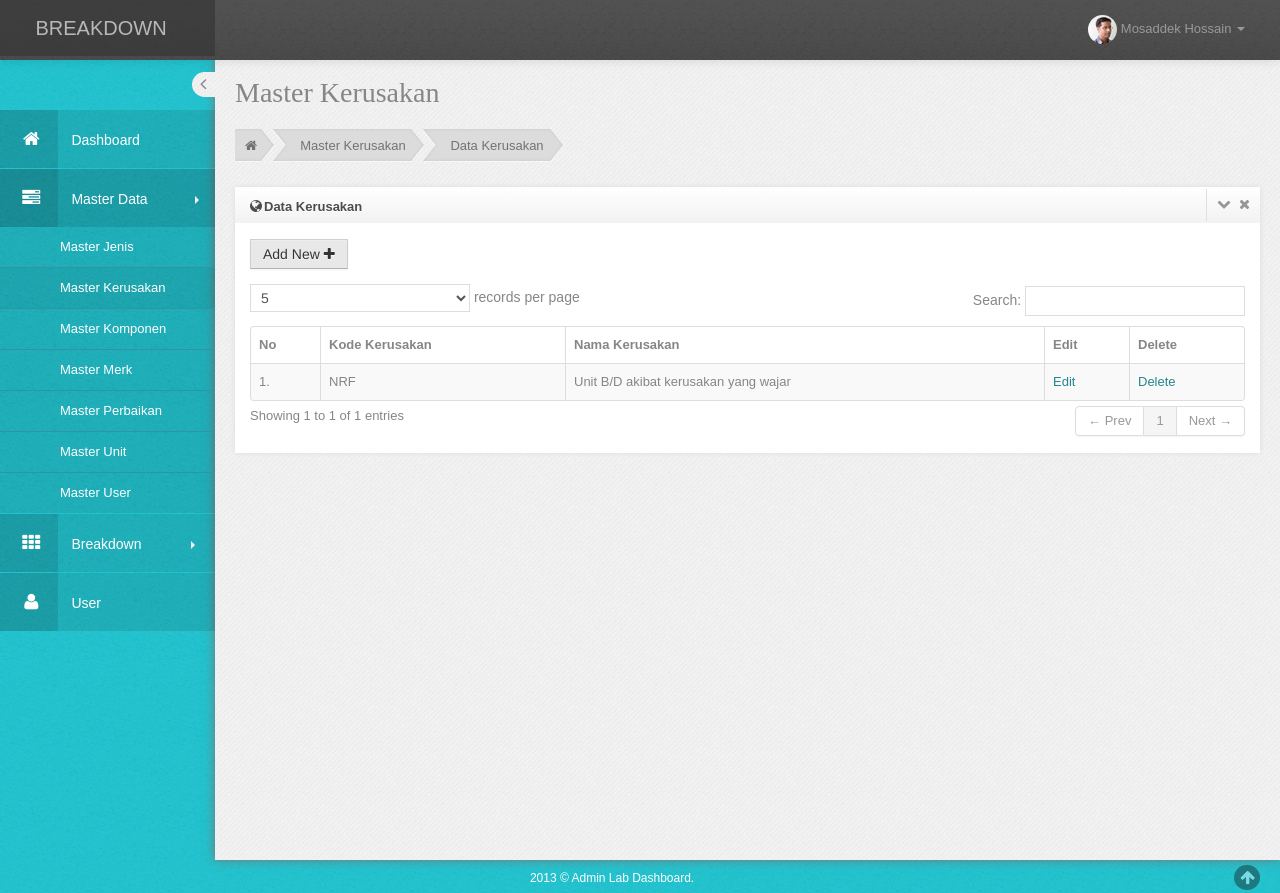
After one commit to EgaBudimanItera/andini_breakdown, a CodeIgniter app: page /andini_breakdown/master_kerusakan in a window 1280 px wide. The commit adds this page. Run offline with CodeIgniter, Linux system fonts and the light colour scheme; data comes from the database, SQL or seed files in the repository; some web fonts are replaced.

Commit message:
master kerusakan done

```diff
--- /dev/null
+++ b/application/controllers/Master_kerusakan.php
@@ -0,0 +1,134 @@
+<?php
+defined('BASEPATH') OR exit('No direct script access allowed');
+
+class Master_kerusakan extends CI_Controller {
+
+	/**
+	 * Index Page for this controller.
+	 *
+	 * Maps to the following URL
+	 * 		http://example.com/index.php/welcome
+	 *	- or -
+	 * 		http://example.com/index.php/welcome/index
+	 *	- or -
+	 * Since this controller is set as the default controller in
+	 * config/routes.php, it's displayed at http://example.com/
+	 *
+	 * So any other public methods not prefixed with an underscore will
+	 * map to /index.php/welcome/<method_name>
+	 * @see https://codeigniter.com/user_guide/general/urls.html
+	 */
+	public function __construct(){
+		parent::__construct();
+		$this->load->model('Model');
+	}
+
+	public function index()
+	{
+		$data = array(
+			'link' => 'master_kerusakan',
+			'page' => 'kerusakan/data_kerusakan',
+			'script' => 'kerusakan/script',
+			'row' => $this->Model->getdata('kerusakan')
+		);
+		$this->load->view('template/wrapper', $data);
+	}
+
+	public function get_kerusakan(){
+		$id = $this->input->post('kdkerusakan', true);
+		$getdata = $this->Model->getdata('kerusakan', array('kdkerusakan' => $id));
+		echo json_encode($getdata->row());
+	}
+
+	public function save_kerusakan(){
+		$kodekerusakan = $this->input->post('kode_kerusakan', true);
+		$namakerusakan = $this->input->post('nama_kerusakan', true);
+
+		//cek kode kerusakan
+		$cek = $this->Model->getdata('kerusakan', array('kdkerusakan' => $kodekerusakan));
+		if($cek->num_rows() != 0){
+			$msg = array(
+				'status' => 'gagal',
+				'txt' => "<div class='alert alert-danger'>Maaf, kode kerusakan sudah digunakan..</div>",
+			);
+			echo json_encode($msg);
+			exit();
+		}
+
+		//definisi data to save
+		$data = array(
+			'kdkerusakan' => $kodekerusakan,
+			'keterangan' => $namakerusakan
+		);
+
+		//save data
+		$simpan =  $this->Model->insertdata('kerusakan', $data);
+
+		if($simpan){
+			$msg = array(
+				'status' => 'sukses',
+				'txt' => "<div class='alert alert-success'>Data berhasil disimpan</div>",
+			);
+			echo json_encode($msg);
+			exit();
+		}else{
+			$msg = array(
+				'status' => 'gagal',
+				'txt' => "<div class='alert alert-danger'>Maaf, data gagal disimpan</div>",
+			);
+			echo json_encode($msg);
+			exit();
+		}
+
+	}
+
+	public function update_kerusakan(){
+		$kodekerusakan = $this->input->post('kode_kerusakan_edit', true);
+		$namakerusakan = $this->input->post('nama_kerusakan_edit', true);
+		$data = array(
+			// 'kdkerusakan' => $kodekerusakan,
+			'keterangan' => $namakerusakan
+		);
+
+		//save data
+		$simpan =  $this->Model->updatedata('kerusakan',array('kdkerusakan' => $kodekerusakan), $data);
+
+		if($simpan){
+			$msg = array(
+				'status' => 'sukses',
+				'txt' => "<div class='alert alert-success'>Data berhasil disimpan</div>",
+			);
+			echo json_encode($msg);
+			exit();
+		}else{
+			$msg = array(
+				'status' => 'gagal',
+				'txt' => "<div class='alert alert-danger'>Maaf, data gagal disimpan</div>",
+			);
+			echo json_encode($msg);
+			exit();
+		}
+	}
+
+	public function delete_kerusakan(){
+		$kodekerusakan = $this->input->post('kdkerusakan', true);
+		//delete data
+		$hapus =  $this->Model->removedata('kerusakan',array('kdkerusakan' => $kodekerusakan));
+
+		if($hapus){
+			$msg = array(
+				'status' => 'sukses',
+				'txt' => "<div class='alert alert-success'>Data berhasil dihapus</div>",
+			);
+			echo json_encode($msg);
+			exit();
+		}else{
+			$msg = array(
+				'status' => 'gagal',
+				'txt' => "<div class='alert alert-danger'>Maaf, data gagal dihapus</div>",
+			);
+			echo json_encode($msg);
+			exit();
+		}
+	}
+}
--- /dev/null
+++ b/application/views/kerusakan/data_kerusakan.php
@@ -0,0 +1,170 @@
+<!-- BEGIN PAGE -->
+<div id="main-content">
+         <!-- BEGIN PAGE CONTAINER-->
+         <div class="container-fluid">
+            <!-- BEGIN PAGE HEADER-->
+            <div class="row-fluid">
+               <div class="span12">
+
+                  <!-- BEGIN PAGE TITLE & BREADCRUMB-->
+                   <h3 class="page-title">
+                     Master Kerusakan
+
+                  </h3>
+                   <ul class="breadcrumb">
+                       <li>
+                           <a href="#"><i class="icon-home"></i></a><span class="divider">&nbsp;</span>
+                       </li>
+                       <li>
+                           <a href="#">Master Kerusakan</a> <span class="divider">&nbsp;</span>
+                       </li>
+                       <li><a href="#">Data Kerusakan</a><span class="divider-last">&nbsp;</span></li>
+                   </ul>
+                   <!-- END PAGE TITLE & BREADCRUMB-->
+               </div>
+            </div>
+            <!-- END PAGE HEADER-->
+            <!-- BEGIN PAGE CONTENT-->
+            <div class="row-fluid">
+               <div class="span12">
+                  <div class="widget">
+                        <div class="widget-title">
+                           <h4><i class="icon-globe"></i>Data Kerusakan</h4>
+                           <span class="tools">
+                           <a href="javascript:;" class="icon-chevron-down"></a>
+                           <a href="javascript:;" class="icon-remove"></a>
+                           </span>
+                        </div>
+                        <div class="widget-body">
+                            <div class="portlet-body">
+                                <div class="clearfix">
+                                    <div class="btn-group">
+                                        <button id="" class="btn green add_kerusakan">
+                                            Add New <i class="icon-plus"></i>
+                                        </button>
+                                    </div>
+
+                                </div>
+                                <div class="space15"></div>
+                                <table class="table table-striped table-hover table-bordered" id="sample_editable_1">
+                                    <thead>
+                                    <tr>
+                                        <th>No</th>
+                                        <th>Kode Kerusakan</th>
+                                        <th>Nama Kerusakan</th>
+                                        <th>Edit</th>
+                                        <th>Delete</th>
+                                    </tr>
+                                    </thead>
+                                    <tbody>
+                                    <?php $no = 1;foreach($row->result() as $record){?>
+                                    <tr class="">
+                                        <td><?=$no++?>.</td>
+                                        <td><?=$record->kdkerusakan?></td>
+                                        <td><?=$record->keterangan?></td>
+                                        <td><a href="#" class="editdata" id="<?=$record->kdkerusakan?>">Edit</a></td>
+                                        <td><a href="#" class="deletedata" id="<?=$record->kdkerusakan?>">Delete</a></td>
+                                    </tr>
+                                    <?php }?>
+                                    </tbody>
+                                </table>
+                            </div>
+                        </div>
+                  </div>
+               </div>
+            </div>
+            <!-- END PAGE CONTENT-->
+         </div>
+         <!-- END PAGE CONTAINER-->
+      </div>
+      <!-- END PAGE -->
+
+<!-- Modal -->
+<div id="modal_kerusakan" class="modal fade" role="dialog">
+  <div class="modal-dialog">
+
+    <!-- Modal content-->
+    <div class="modal-content">
+      <div class="modal-header">
+        <button type="button" class="close" data-dismiss="modal">&times;</button>
+        <h4 class="modal-title">Kerusakan</h4>
+      </div>
+      <div class="modal-body">
+        <form id="form_kerusakan">
+          <div class="form-group">
+            <label>Kode Kerusakan <small>(max. 5 char)</small></label>
+            <input type="text" name="kode_kerusakan" id="kode_kerusakan" class="span12" maxlength="5" required />
+
+          </div>
+          <div class="form-group">
+            <label>Nama Kerusakan</label>
+            <input type="text" name="nama_kerusakan" id="nama_kerusakan" class="span12" required/>
+          </div>
+          <button type="submit" class="btn btn-success">Save</button>
+        </form>
+        <div id="notif_kerusakan"></div>
+      </div>
+      <div class="modal-footer">
+        <button type="button" class="btn btn-default" data-dismiss="modal">Close</button>
+      </div>
+    </div>
+
+  </div>
+</div>
+
+
+<!-- Modal -->
+<div id="modal_kerusakan_edit" class="modal fade" role="dialog">
+  <div class="modal-dialog">
+
+    <!-- Modal content-->
+    <div class="modal-content">
+      <div class="modal-header">
+        <button type="button" class="close" data-dismiss="modal">&times;</button>
+        <h4 class="modal-title">Kerusakan</h4>
+      </div>
+      <div class="modal-body">
+        <form id="form_kerusakan_edit">
+          <div class="form-group">
+            <label>Kode Kerusakan <small>(max. 5 char)</small></label>
+            <input type="text" name="kode_kerusakan_edit" id="kode_kerusakan_edit" readonly class="span12" maxlength="5" required />
+
+          </div>
+          <div class="form-group">
+            <label>Nama Kerusakan</label>
+            <input type="text" name="nama_kerusakan_edit" id="nama_kerusakan_edit" class="span12" required/>
+          </div>
+          <button type="submit" class="btn btn-success">Save</button>
+        </form>
+        <div id="notif_kerusakan_edit"></div>
+      </div>
+      <div class="modal-footer">
+        <button type="button" class="btn btn-default" data-dismiss="modal">Close</button>
+      </div>
+    </div>
+
+  </div>
+</div>
+
+<!-- Modal -->
+<div id="modal_kerusakan_hapus" class="modal fade" role="dialog">
+  <div class="modal-dialog">
+
+    <!-- Modal content-->
+    <div class="modal-content">
+      <div class="modal-header">
+        <button type="button" class="close" data-dismiss="modal">&times;</button>
+        <h4 class="modal-title">kerusakan</h4>
+      </div>
+      <div class="modal-body">
+        <p>Apakah anda yakin akan menghapus data ini?</p>
+        <button class="btn btn-danger btn-sm ya_hapus_kerusakan">Ya</button> <button type="button" class="btn btn-sm btn-default" data-dismiss="modal">Tidak</button><br/><br/>
+        <div id="notif_kerusakan_hapus"></div>
+      </div>
+      <div class="modal-footer">
+        <button type="button" class="btn btn-default" data-dismiss="modal">Close</button>
+      </div>
+    </div>
+
+  </div>
+</div>
--- /dev/null
+++ b/application/views/kerusakan/script.php
@@ -0,0 +1,99 @@
+<script type="text/javascript" src="assets/data-tables/jquery.dataTables.js"></script>
+<script type="text/javascript" src="assets/data-tables/DT_bootstrap.js"></script>
+
+<script src="<?=base_url()?>assets/js/table-editable.js"></script>
+
+<script>
+   jQuery(document).ready(function() {
+       TableEditable.init();
+   });
+
+   $(document).ready(function(e){
+		$(document).on('click', '.add_kerusakan', function(e){
+			$('#modal_kerusakan').modal();
+		});
+
+		$(document).on('click', '.editdata', function(e){
+			$('#modal_kerusakan_edit').modal();
+			var id = $(this).attr('id');
+			$.ajax({
+				url: '<?=base_url()?>master_kerusakan/get_kerusakan',
+				type: 'POST',
+				data: 'kdkerusakan='+id,
+				dataType: 'JSON',
+				success: function(msg){
+					$('#kode_kerusakan_edit').val(msg.kdkerusakan);
+					$('#nama_kerusakan_edit').val(msg.keterangan);
+				}
+			});
+		});
+
+		$(document).on('click', '.deletedata', function(e){
+			e.preventDefault();
+			$('#modal_kerusakan_hapus').modal();
+			var id = $(this).attr('id');
+			$(document).on('click', '.ya_hapus_kerusakan', function(e){
+				e.preventDefault();
+				$('#notif_kerusakan_hapus').html('Loading...');
+				$.ajax({
+					url: '<?=base_url()?>master_kerusakan/delete_kerusakan',
+					type: 'POST',
+					data: 'kdkerusakan='+id,
+					dataType: 'JSON',
+					success: function(msg){
+						if(msg.status == 'sukses'){
+							$('#notif_kerusakan_hapus').html(msg.txt);
+							location.reload();
+						}else if(msg.status == 'gagal'){
+							$('#notif_kerusakan_hapus').html(msg.txt);
+						}
+
+					}
+				});
+			});
+		});
+
+		$(document).on('submit', '#form_kerusakan', function(e){
+			e.preventDefault();
+			$('#notif_kerusakan').html('Loading...');
+			var data = $('#form_kerusakan').serialize();
+			$.ajax({
+				url: '<?=base_url()?>master_kerusakan/save_kerusakan',
+				type: 'POST',
+				data: data,
+				dataType: 'JSON',
+				success: function(msg){
+					if(msg.status == 'sukses'){
+						$('#notif_kerusakan').html(msg.txt);
+						location.reload();
+					}else if(msg.status == 'gagal'){
+						$('#notif_kerusakan').html(msg.txt);
+					}
+
+				}
+			});
+		});
+
+		$(document).on('submit', '#form_kerusakan_edit', function(e){
+			e.preventDefault();
+			$('#notif_kerusakan_edit').html('Loading...');
+			var data = $('#form_kerusakan_edit').serialize();
+			$.ajax({
+				url: '<?=base_url()?>master_kerusakan/update_kerusakan',
+				type: 'POST',
+				data: data,
+				dataType: 'JSON',
+				success: function(msg){
+					if(msg.status == 'sukses'){
+						$('#notif_kerusakan_edit').html(msg.txt);
+						location.reload();
+					}else if(msg.status == 'gagal'){
+						$('#notif_kerusakan_edit').html(msg.txt);
+					}
+
+				}
+			});
+		});
+
+   });
+</script>
--- a/application/views/template/sidebar.php
+++ b/application/views/template/sidebar.php
@@ -15,14 +15,14 @@
          <!-- BEGIN SIDEBAR MENU -->
           <ul class="sidebar-menu">
               <li><a class="" href="<?=base_url()?>"><span class="icon-box"><i class="icon-home"></i></span> Dashboard</a></li>
-              <li class="has-sub <?=$link == 'master_jenis' ? 'active' : ''?>">
+              <li class="has-sub <?=$link == 'master_jenis' || $link == 'master_kerusakan' ? 'active' : ''?>">
                   <a href="javascript:;" class="">
                       <span class="icon-box"><i class="icon-tasks"></i></span> Master Data
                       <span class="arrow"></span>
                   </a>
                   <ul class="sub">
                       <li class="<?=$link == 'master_jenis' ? 'active' : ''?>"><a class="" href="<?=base_url()?>master_jenis">Master Jenis</a></li>
-                      <li><a class="" href="<?=base_url()?>master_kerusakan">Master Kerusakan</a></li>
+                      <li class="<?=$link == 'master_kerusakan' ? 'active' : ''?>"><a class="" href="<?=base_url()?>master_kerusakan">Master Kerusakan</a></li>
                       <li><a class="" href="<?=base_url()?>master_komponen">Master Komponen</a></li>
                       <li><a class="" href="<?=base_url()?>master_merk">Master Merk</a></li>
                       <li><a class="" href="<?=base_url()?>master_perbaikan">Master Perbaikan </a></li>
```
